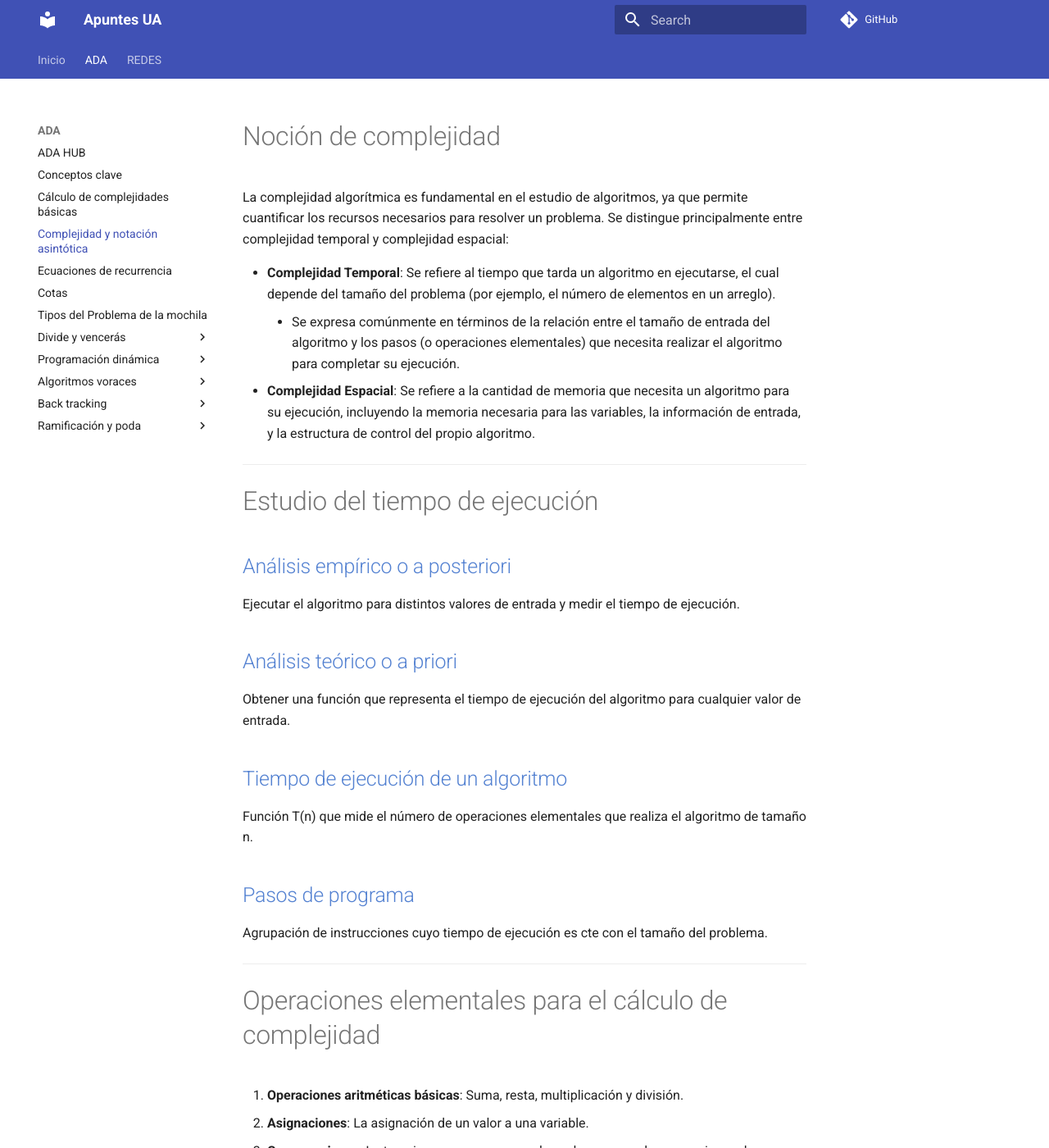
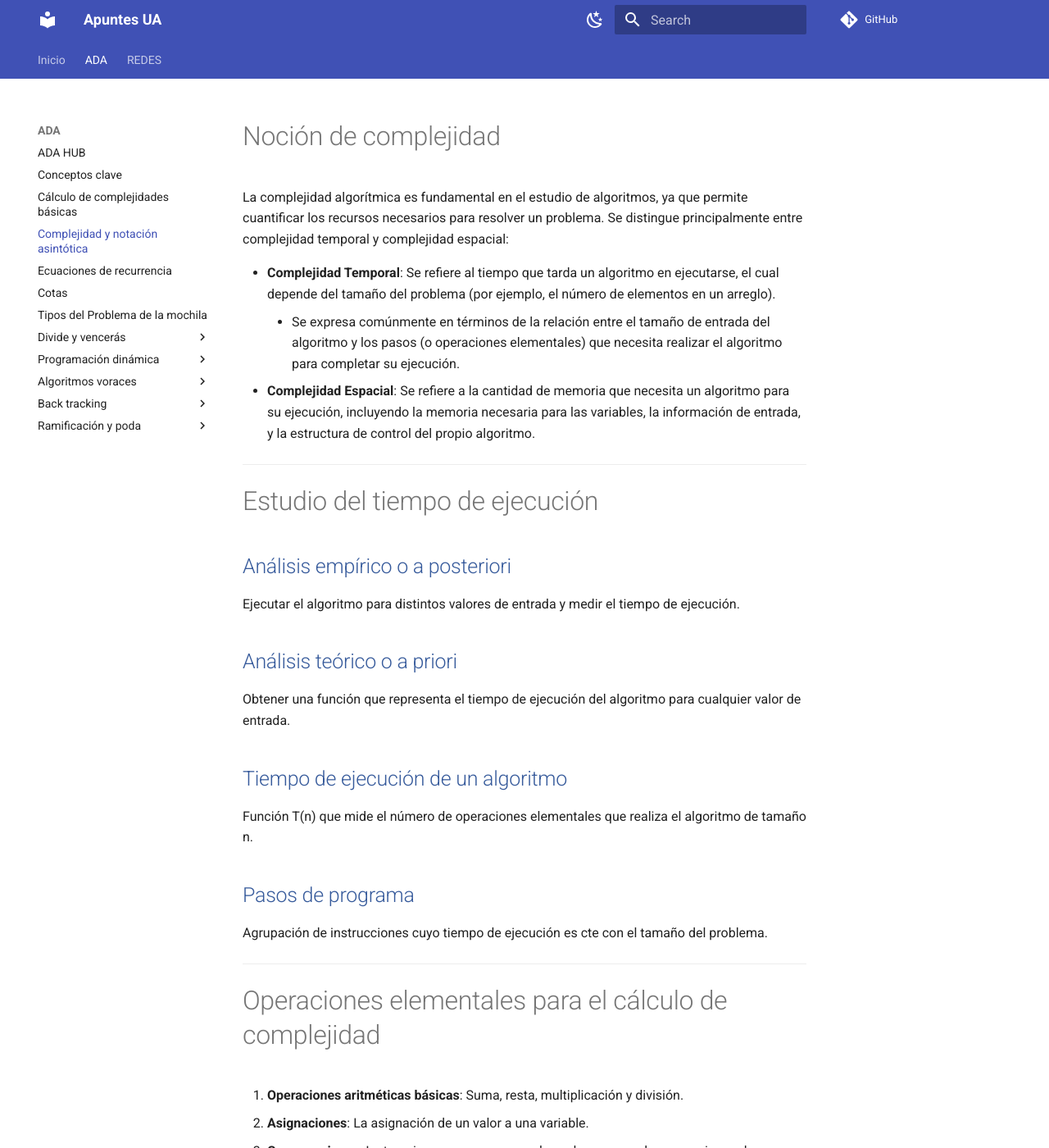
Before and after one commit to igl38-ua/apuntesUA, an MkDocs documentation site: the page built from docs/ADA/Complejidad y notación asintótica.md, in a window 1280 px wide and 1400 px high. Shown: the whole window at 82% size. Built offline with MkDocs 1.6.1 and Material for MkDocs 9.7.7, drawn with Linux system fonts in a browser that asks for light colours; formulas are drawn with MathJax 3; comment, search, counter and statistics services are not loaded.

Commit message:
colores y links

```diff
--- a/docs/assets/styles.css
+++ b/docs/assets/styles.css
@@ -1,34 +1,58 @@
 /* Cambiar el estilo de la negrita */
-strong {
-    font-weight: bold;
+/* En Material, asegúrate de que la negrita no cambie el color */
+.md-typeset strong,
+.md-typeset b,
+strong,
+b {
+    color: currentColor;
+    font-weight: 700;
+}
+
+/* Colores de encabezados por esquema para mantener contraste */
+[data-md-color-scheme="default"] {
+    --ada-h1: #1b1f2a;
+    --ada-h2: #365a9b;
+    --ada-h3: #6b49c8;
+    --ada-h4: #9c8b1d;
+    --ada-h5: #7c2a8a;
+    --ada-h6: #a55b2f;
+}
+
+[data-md-color-scheme="slate"] {
+    --ada-h1: #ffffff;
+    --ada-h2: #7aa3ff;
+    --ada-h3: #c2a5ff;
+    --ada-h4: #f7f29a;
+    --ada-h5: #e39bf2;
+    --ada-h6: #f2b07b;
 }
 
 /* Estilo para los encabezados de nivel 1 */
 h1 {
-    color: #ffffff;
+    color: var(--ada-h1);
 }
 
 /* Estilo para los encabezados de nivel 2 */
 h2 {
-    color: #5381d1;
+    color: var(--ada-h2);
 }
 
 /* Estilo para los encabezados de nivel 3 */
 h3 {
-    color: #a889f1;
+    color: var(--ada-h3);
 }
 
 /* Estilo para los encabezados de nivel 4 */
 h4 {
-    color: #f5f387;
+    color: var(--ada-h4);
 }
 
 /* Estilo para los encabezados de nivel 5 */
 h5 {
-    color: #a937b8;
+    color: var(--ada-h5);
 }
 
 /* Estilo para los encabezados de nivel 6 */
 h6 {
-    color: #db8b55;
+    color: var(--ada-h6);
 }
--- a/mkdocs.yml
+++ b/mkdocs.yml
@@ -5,6 +5,15 @@
   name: material
   features:
     - navigation.tabs
+  palette:
+    - scheme: default
+      toggle:
+        icon: material/weather-night
+        name: Cambiar a modo oscuro
+    - scheme: slate
+      toggle:
+        icon: material/weather-sunny
+        name: Cambiar a modo claro
 
 markdown_extensions:
   - pymdownx.arithmatex
```
Also changed, not shown: README.md (+13 -0 lines), docs/ADA/ADA HUB.md (+18 -19 lines).
